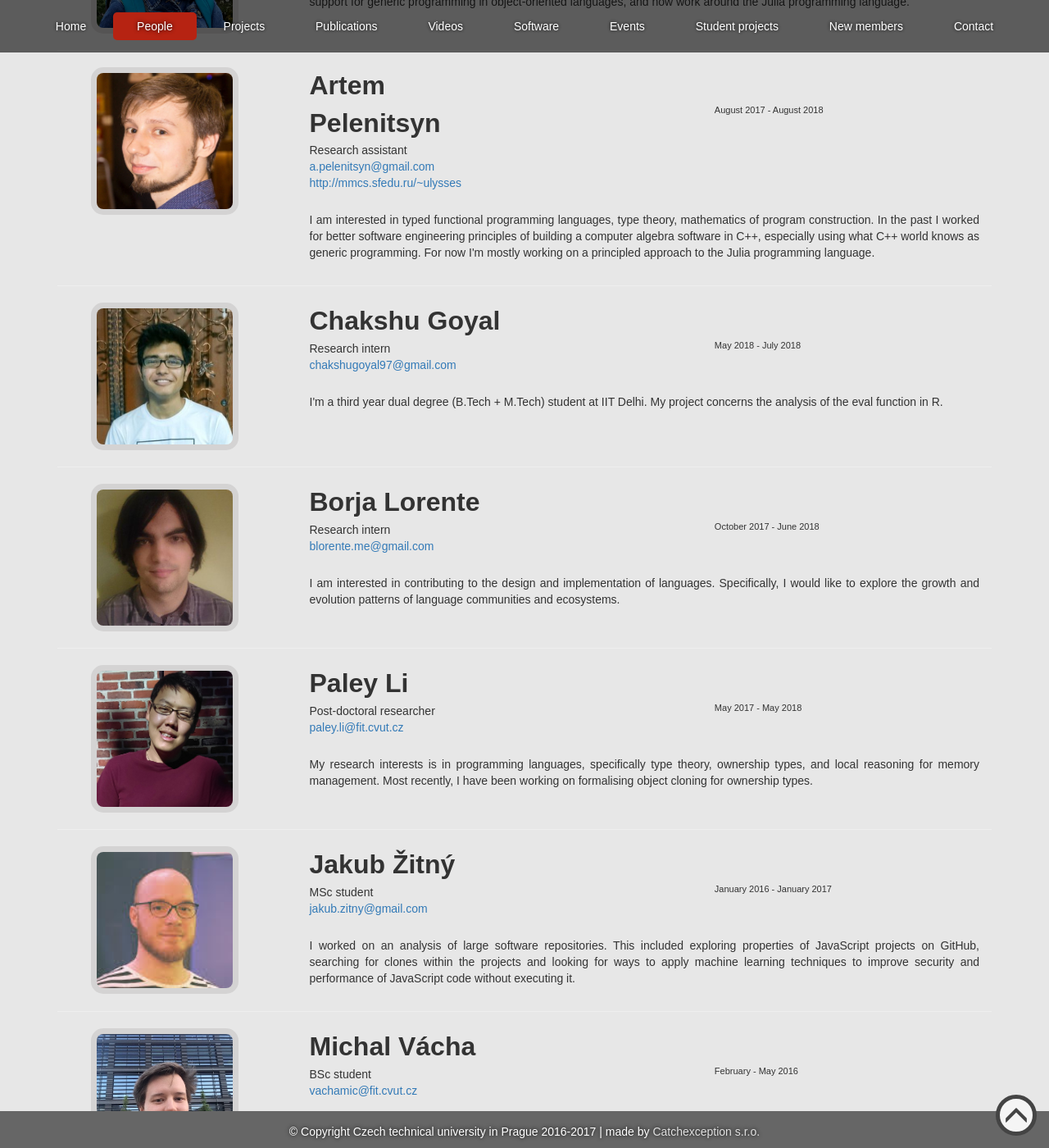
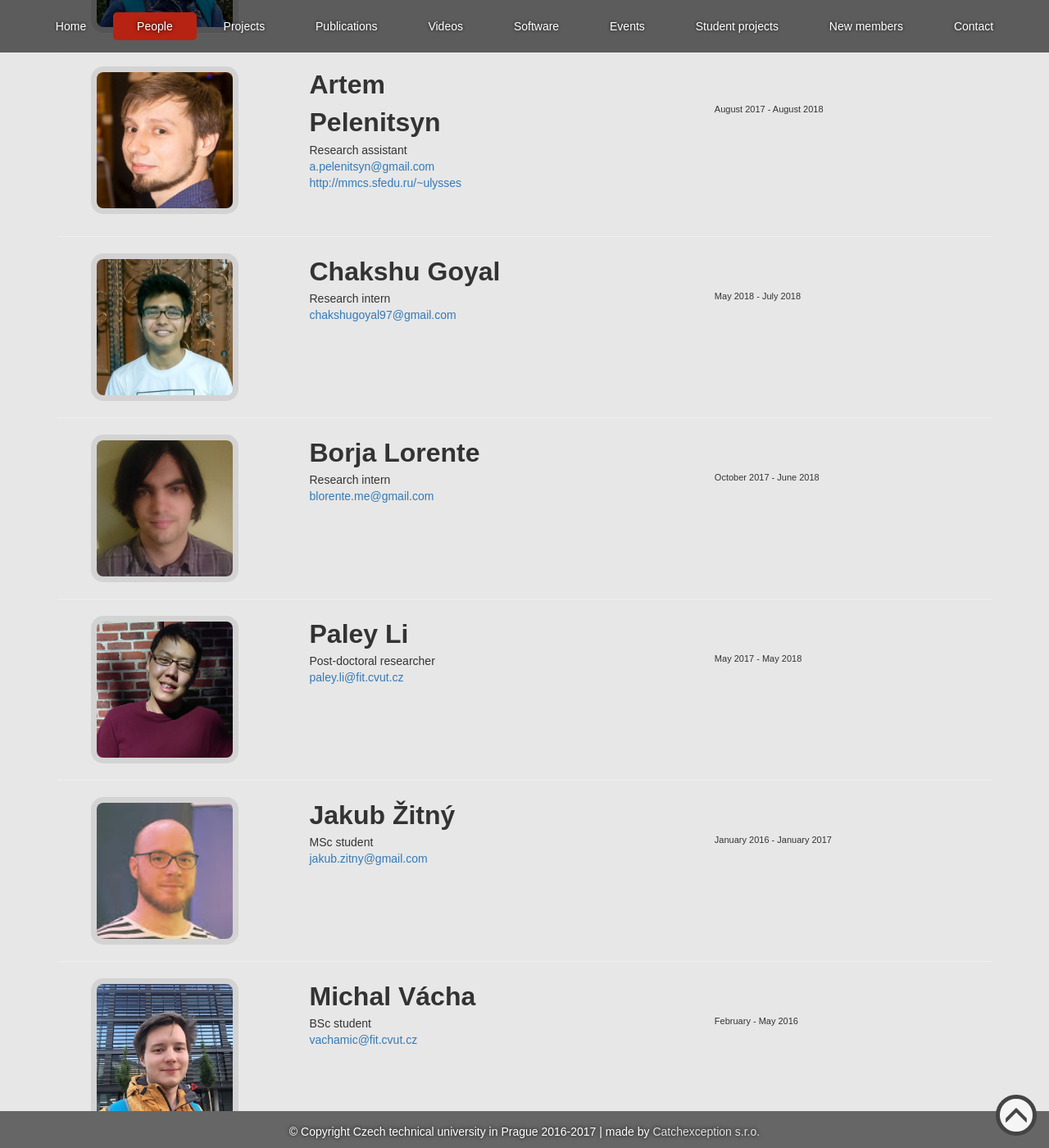
Before and after one commit to PRL-PRG/prl-prg.github.io, a Jekyll site: the page built from people.md, in a window 1280 px wide and 1400 px high, scrolled down 3572 px. Shown: the whole window at 82% size. Built offline with Jekyll 4.4.1, drawn with Linux system fonts in a browser that asks for light colours; some of the changed lines change nothing that is shown; some of the changed text lies outside the part shown.

Commit message:
Removing notes from alumni.

```diff
--- a/people.md
+++ b/people.md
@@ -141,7 +141,7 @@
     web: https://sites.google.com/view/obiza
     bio: October 2019 - July 2019
 #    - Joined Czech Technical University, 2016
-    note: "I work in a subfield of Machine Learning called Reinforcement Learning. My aim is to create machine that reason about the world in abstract terms and can reuse these abstractions to learn new skills faster."
+#    note: "I work in a subfield of Machine Learning called Reinforcement Learning. My aim is to create machine that reason about the world in abstract terms and can reuse these abstractions to learn new skills faster."
 
   - type: alumni
     name: Julia Belyakova
@@ -151,7 +151,7 @@
     bio: August 2017 - August 2018
 #    - Joined Czech Technical University, 2017
 #    - MSc, Southern Federal University, 2014
-    note: "I am interested in programming languages, type theory, generic programming, and theorem proving. I was working on a better support for generic programming in object-oriented languages, and now work around the Julia programming language."
+#    note: "I am interested in programming languages, type theory, generic programming, and theorem proving. I was working on a better support for generic programming in object-oriented languages, and now work around the Julia programming language."
 
   - type: alumni
     name: Artem Pelenitsyn
@@ -161,7 +161,7 @@
     web: http://mmcs.sfedu.ru/~ulysses
     bio:
     - August 2017 - August 2018
-    note: "I am interested in typed functional programming languages, type theory, mathematics of program construction. In the past I worked for better software engineering principles of building a computer algebra software in C++, especially using what C++ world knows as generic programming. For now I'm mostly working on a principled approach to the Julia programming language."
+#    note: "I am interested in typed functional programming languages, type theory, mathematics of program construction. In the past I worked for better software engineering principles of building a computer algebra software in C++, especially using what C++ world knows as generic programming. For now I'm mostly working on a principled approach to the Julia programming language."
 #    - Joined Czech Technical University, 2017
 #    - MSc, Southern Federal University, 2009
 #    - BSc, Southern Federal University, 2007
@@ -173,7 +173,7 @@
     email: chakshugoyal97@gmail.com
     bio:
     - May 2018 - July 2018
-    note: "I'm a third year dual degree (B.Tech + M.Tech) student at IIT Delhi. My project concerns the analysis of the eval function in R."
+#    note: "I'm a third year dual degree (B.Tech + M.Tech) student at IIT Delhi. My project concerns the analysis of the eval function in R."
 
   - type: alumni
     name: Borja Lorente
@@ -182,7 +182,7 @@
     email: blorente.me@gmail.com
     bio:
     - October 2017 - June 2018
-    note: "I am interested in contributing to the design and implementation of languages. Specifically, I would like to explore the growth and evolution patterns of language communities and ecosystems."
+#   note: "I am interested in contributing to the design and implementation of languages. Specifically, I would like to explore the growth and evolution patterns of language communities and ecosystems."
 
   - type: alumni
     name: Paley Li
@@ -191,7 +191,7 @@
     email: paley.li@fit.cvut.cz
     bio:
     - May 2017 - May 2018
-    note: "My research interests is in programming languages, specifically type theory, ownership types, and local reasoning for memory management. Most recently, I have been working on formalising object cloning for ownership types."
+#    note: "My research interests is in programming languages, specifically type theory, ownership types, and local reasoning for memory management. Most recently, I have been working on formalising object cloning for ownership types."
 
   - type: alumni
     name: Jakub Žitný
@@ -200,7 +200,7 @@
     email: jakub.zitny@gmail.com
     bio:
     - January 2016 - January 2017
-    note: "I worked on an analysis of large software repositories. This included exploring properties of JavaScript projects on GitHub, searching for clones within the projects and looking for ways to apply machine learning techniques to improve security and performance of JavaScript code without executing it."
+#    note: "I worked on an analysis of large software repositories. This included exploring properties of JavaScript projects on GitHub, searching for clones within the projects and looking for ways to apply machine learning techniques to improve security and performance of JavaScript code without executing it."
 
   - type: alumni
     name: Michal Vácha
@@ -209,7 +209,7 @@
     email: vachamic@fit.cvut.cz
     bio:
     - February - May 2016
-    note: "I worked in PRL-PRG lab on my bachelors thesis. My assignment was to implement serialization of closures in genthat, an automatic test generator for R."
+#    note: "I worked in PRL-PRG lab on my bachelors thesis. My assignment was to implement serialization of closures in genthat, an automatic test generator for R."
 
   - type: alumni
     name: Filippo Ghibellini
@@ -218,7 +218,7 @@
     email: f.ghibellini@gmail.com
     bio:
     - August - May 2016
-    note: "While I was an intern in the PRG lab, I spent six months in Boston at Northeastern working on genthat, a tool for automated test generation for R packages."
+#    note: "While I was an intern in the PRG lab, I spent six months in Boston at Northeastern working on genthat, a tool for automated test generation for R packages."
 
   - type: alumni
     name: Alena Sochůrková
@@ -227,7 +227,7 @@
     email: sochuale@fit.cvut.cz
     bio:
     - August 2016 - August 2017
-    note: ""
+#    note: ""
 
   - type: alumni
     name: Tomáš Licek
@@ -236,7 +236,7 @@
     email: licekto@fit.cvut.cz
     bio:
     - October 2016 - May 2017
-    note: ""
+#    note: ""
 
   - type: alumni
     name: Jan Noha
@@ -245,7 +245,7 @@
     email: nohajan@fit.cvut.cz
     bio:
     - October 2016 - May 2017
-    note: ""
+#    note: ""
 
   - type: admin
     name: Lucie Lerch
```
